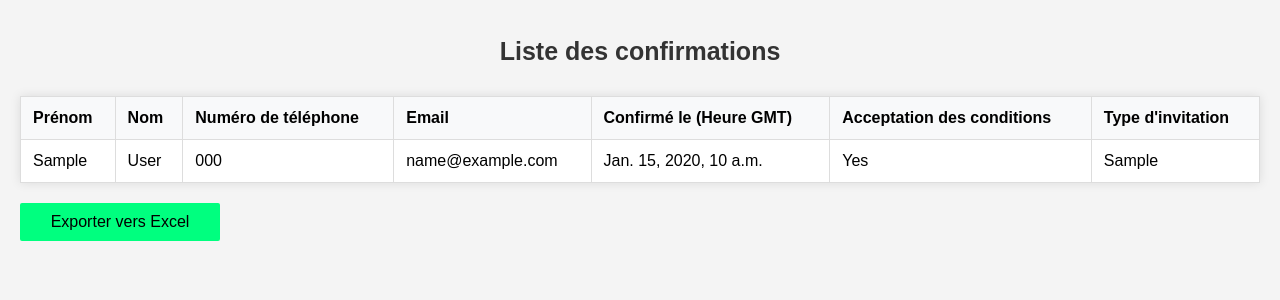
After one commit to ahmedbendev/event-invitation, a Django app: page /invitation/confirmations/ in a window 1280 px wide. The commit adds this page. Shown: the top 300 px of the page. Run offline with Django 4.2, Linux system fonts and the light colour scheme; a user stored in the database is signed in; tables that the repository leaves empty hold one stand-in row (values such as "Sample post"); some libraries are stand-ins or nearby versions.

Commit message:
add confirmation list

```diff
--- a/invitation/settings.py
+++ b/invitation/settings.py
@@ -126,3 +126,6 @@ STATIC_ROOT = os.path.join(BASE_DIR, "staticfiles")
 # https://docs.djangoproject.com/en/4.2/ref/settings/#default-auto-field
 
 DEFAULT_AUTO_FIELD = 'django.db.models.BigAutoField'
+
+
+LOGIN_URL = '/admin/login/'  # Or your custom login URL
--- /dev/null
+++ b/invitation_app/templates/invitation_app/confirmation.html
@@ -0,0 +1,115 @@
+<!DOCTYPE html>
+<html lang="en">
+<head>
+    <meta charset="UTF-8">
+    <meta name="viewport" content="width=device-width, initial-scale=1.0">
+    <title>Confirmation</title>
+    <style>
+        body {
+            font-family: Arial, sans-serif;
+            background-color: #f4f4f4;
+            margin: 0;
+            padding: 20px;
+        }
+        h1 {
+            text-align: center;
+            color: #333;
+        }
+        table {
+            width: 100%;
+            border-collapse: collapse;
+            margin-top: 20px;
+            background-color: white;
+            box-shadow: 0 0 10px rgba(0, 0, 0, 0.1);
+        }
+        th, td {
+            padding: 12px;
+            border: 1px solid #ddd;
+            text-align: left;
+        }
+        th {
+            background-color: #f8f9fa;
+            font-weight: bold;
+        }
+        tr:nth-child(even) {
+            background-color: #f9f9f9;
+        }
+        tr:hover {
+            background-color: #f1f1f1;
+        }
+        .export-btn {
+            padding: 10px 15px;
+            border: none;
+            background: #00FF7F;
+            border-radius: 2px;
+            font-size: 16px;
+            cursor: pointer;
+            color: #000000;
+            width: 200px;
+            font-weight: 500 !important;
+            margin-top:20px
+        }
+        .export-btn:hover {
+            background-color:#3afb9a;
+        }
+        .image-container {
+            font-size: 25px;
+            font-weight: 600;
+            color: #333;
+            width: 100%;
+            margin-bottom: 30px;
+        }
+    </style>
+</head>
+<body>
+    <h1 class="image-container">Liste des confirmations</h1>
+    <table id="confirmationsTable">
+        <thead>
+            <tr>
+                <th>Prénom</th>
+                <th>Nom</th>
+                <th>Numéro de téléphone</th>
+                <th>Email</th>
+                <th>Confirmé le (Heure GMT)</th>
+                <th>Acceptation des conditions</th>
+                <th>Type d'invitation</th>
+            </tr>
+        </thead>
+        <tbody>
+            {% for confirmation in confirmations %}
+            <tr>
+                <td>{{ confirmation.first_name }}</td>
+                <td>{{ confirmation.last_name }}</td>
+                <td>{{ confirmation.phone_number }}</td>
+                <td>{{ confirmation.email }}</td>
+                <td>{{ confirmation.confirmed_at }}</td>
+                <td>{{ confirmation.agreed_to_terms|yesno:"Yes,No" }}</td>
+                <td>{{ confirmation.invitation_type }}</td>
+            </tr>
+            {% endfor %}
+        </tbody>
+    </table>
+
+    <!-- Export to CSV Button -->
+    <button class="export-btn" onclick="exportToExcel()">Exporter vers Excel</button>
+
+    <script>
+        // Function to export table data to CSV
+        function exportToExcel() {
+            // Get the table element
+            const table = document.getElementById("confirmationsTable");
+
+            // Convert the table to a worksheet
+            const worksheet = XLSX.utils.table_to_sheet(table);
+
+            // Create a new workbook
+            const workbook = XLSX.utils.book_new();
+            XLSX.utils.book_append_sheet(workbook, worksheet, "Confirmations");
+
+            // Generate the Excel file and trigger download
+            XLSX.writeFile(workbook, "confirmations.xlsx");
+        }
+    </script>
+    <script src="https://cdnjs.cloudflare.com/ajax/libs/xlsx/0.18.5/xlsx.full.min.js"></script>
+</body>
+</html>
--- a/invitation_app/urls.py
+++ b/invitation_app/urls.py
@@ -1,7 +1,8 @@
 from django.urls import path
-from .views import InvitationSubmissionView, invitation_detail
+from .views import InvitationSubmissionView, invitation_detail,confirmation_table
 
 urlpatterns = [
     path('submit-invitation/', InvitationSubmissionView.as_view(), name='submit_invitation'),
+    path("confirmations/", confirmation_table, name="confirmation_table"),
     path('<str:invitation_type>/', invitation_detail, name='invitation_detail'),
 ]
--- a/invitation_app/views.py
+++ b/invitation_app/views.py
@@ -35,3 +35,13 @@ class InvitationSubmissionView(APIView):
             serializer.save()
             return Response({'message': 'Invitation submitted successfully!'}, status=status.HTTP_201_CREATED)
         return Response(serializer.errors, status=status.HTTP_400_BAD_REQUEST)
+
+
+from django.contrib.auth.decorators import login_required
+@login_required
+def confirmation_table(request):
+    # Fetch all confirmation records from the database
+    confirmations = Confirmation.objects.all().order_by('-created_at')
+
+    # Pass the confirmations to the template
+    return render(request, 'invitation_app/confirmation.html', {'confirmations': confirmations})
```
Also changed, not shown: invitation_app/templates/invitation_app/invitation.html (+6 -6 lines).
